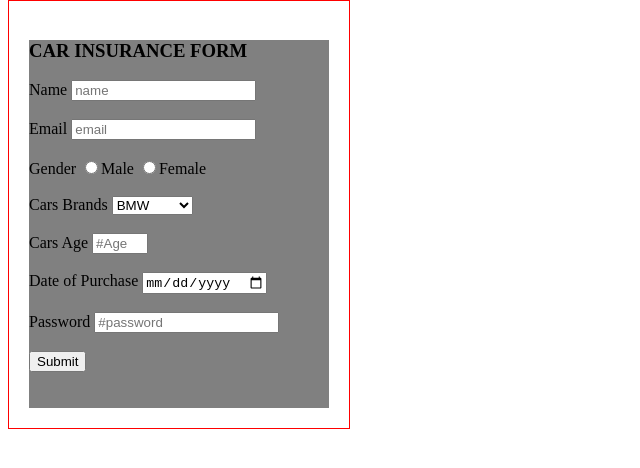
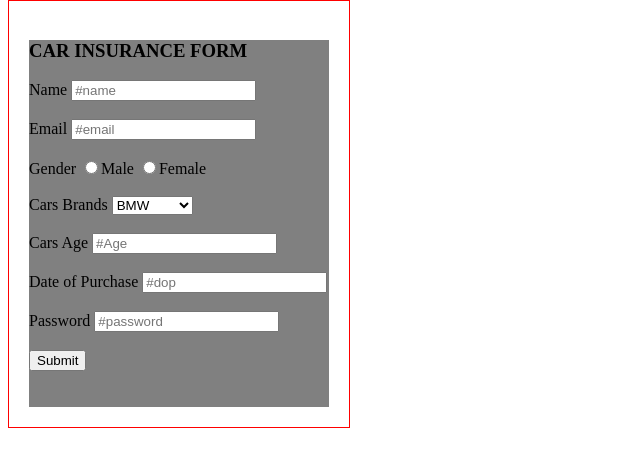
Before and after one commit to acciojob/car-insurance-form-kkpaladugula, a website: page main.html in a window 1280 px wide. Shown: the whole page, without its empty margins (0-640 px from the left). Drawn offline with Linux system fonts and the light colour scheme.

Commit message:
Completed Code

```diff
--- a/main.html
+++ b/main.html
@@ -11,10 +11,10 @@
 		<h3>CAR INSURANCE FORM</h3>
 
 		<label for="name">Name</label>
-		<input type="text" id="#name" placeholder="name" required="required"><br><br>
+		<input type="text" id="#name" placeholder="#name" required="required"><br><br>
 
 		<label for="email">Email</label>
-		<input type="text" id="#email" placeholder="email" required="required"><br><br>
+		<input type="text" id="#email" placeholder="#email" required="required"><br><br>
 
 		<label for="gender" required="required">Gender</label>
 		<input type="radio" value="button" name="gender" required="required">Male
@@ -22,20 +22,20 @@
 
 		<label for="cars">Cars Brands</label>
 		<!-- <input type="options" id="#cars" placeholder="#cars"><br><br> -->
-		<select name="Cars Brands" id="#cars" required="required">
+		<select name="Cars" id="#cars" required="required">
 			<option value="BMW">BMW</option>
 			<option value="Audi">Audi</option>
 			<option value="Mercedez">Mercedez</option>
 		</select><br><br>
 
 		<label for="carage">Cars Age</label>
-		<input type="number" id="#carage" placeholder="#Age" min="1" max="15" required="required"><br><br>
+		<input type="#number" id="#carage" placeholder="#Age" min="1" max="15" required="required"><br><br>
 
 		<label for="dop">Date of Purchase</label>
-		<input type="date" id="#dop"  placeholder="#dop" required><br><br>
+		<input type="#date" id="#dop"  placeholder="#dop" required><br><br>
 
 		<label for="password">Password</label>
-		<input type="password" id="#password" placeholder="#password" required><br><br>
+		<input type="#password" id="#password" placeholder="#password" required><br><br>
 
 		<div class="submit">
 			<input type="button" value="Submit">
```
